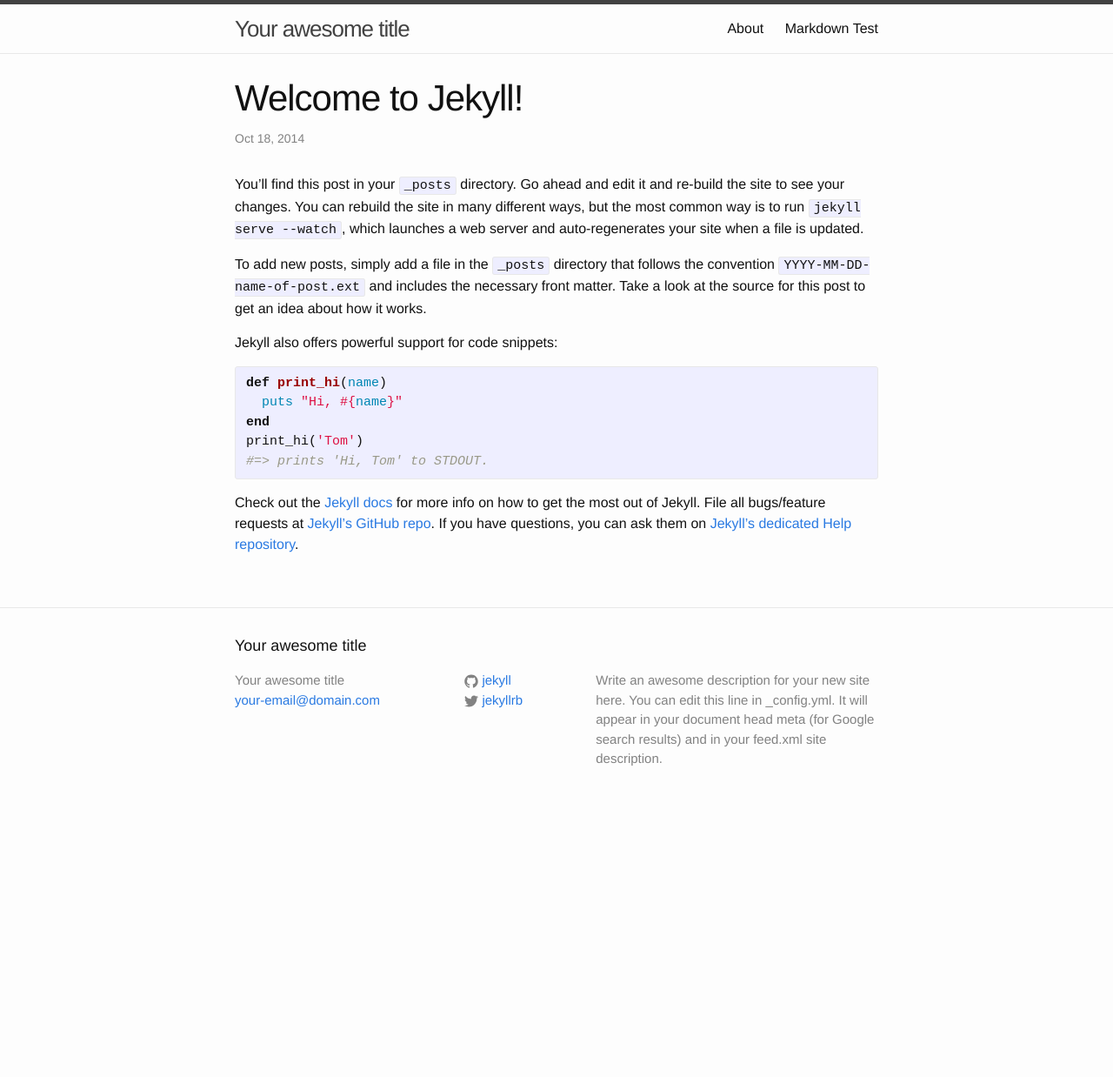
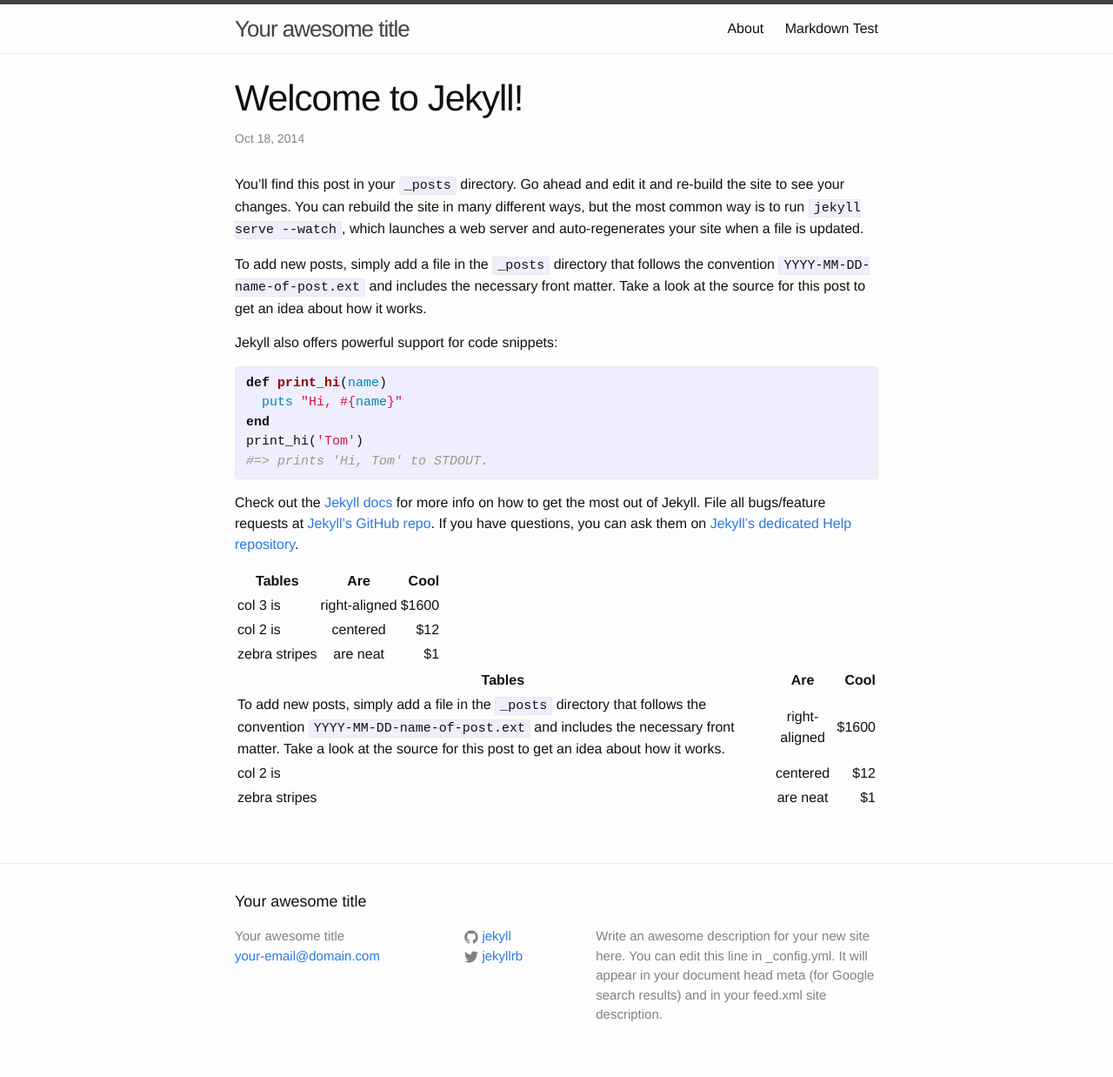
Before and after one commit to christiansiegel/my-first-jekyll-project, a Jekyll site: the page built from _posts/2014-10-18-welcome-to-jekyll.markdown, in a window 1280 px wide. Shown: the whole page at 87% size. Built offline with Jekyll 4.4.1, drawn with Linux system fonts in a browser that asks for light colours; before the commit the page ends 944 px from its top, so only the background shows below that.

Commit message:
wide table

```diff
--- a/_posts/2014-10-18-welcome-to-jekyll.markdown
+++ b/_posts/2014-10-18-welcome-to-jekyll.markdown
@@ -23,3 +23,15 @@ Check out the [Jekyll docs][jekyll] for more info on how to get the most out of
 [jekyll]:      http://jekyllrb.com
 [jekyll-gh]:   https://github.com/jekyll/jekyll
 [jekyll-help]: https://github.com/jekyll/jekyll-help
+
+| Tables        | Are           | Cool  |
+| ------------- |:-------------:| -----:|
+| col 3 is      | right-aligned | $1600 |
+| col 2 is      | centered      |   $12 |
+| zebra stripes | are neat      |    $1 |
+
+| Tables        | Are           | Cool  |
+| ------------- |:-------------:| -----:|
+|To add new posts, simply add a file in the `_posts` directory that follows the convention `YYYY-MM-DD-name-of-post.ext` and includes the necessary front matter. Take a look at the source for this post to get an idea about how it works. | right-aligned | $1600 |
+| col 2 is      | centered      |   $12 |
+| zebra stripes | are neat      |    $1 |
```
